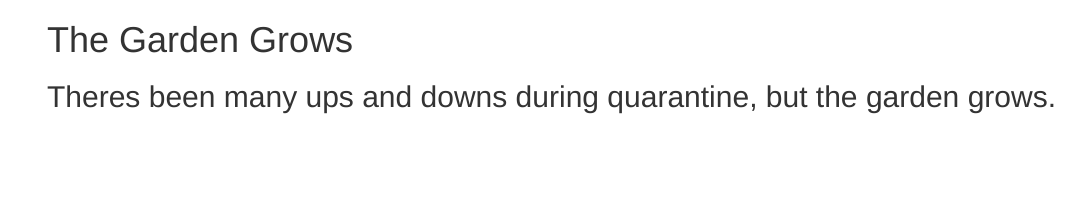
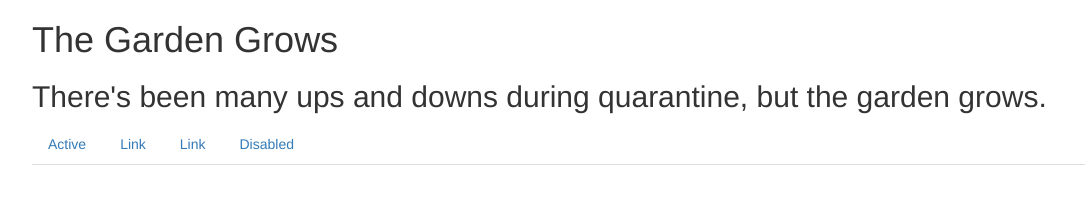
Before and after one commit to fetonecontrol/the-garden, a plain HTML site: page garden.html in a window 1280 px wide. Shown: the whole page, without its empty margins (23-1108 px from the left). Drawn offline with Linux system fonts and the light colour scheme.

Commit message:
add sidebar

```diff
--- a/garden.html
+++ b/garden.html
@@ -7,8 +7,28 @@
   </head>
   <body>
     <div class="container">
+      <div class="row">
+        <div class="col-sm">
       <h1>The Garden Grows</h1>
-      <h2>Theres been many ups and downs during quarantine, but the garden grows.</h2>
+      <h2>There's been many ups and downs during quarantine, but the garden grows.</h2>
+        </div>
+        <div class="col-lg">
+        <ul class="nav nav-tabs">
+          <li class="nav-item">
+            <a class="nav-link active" href="#">Active</a>
+          </li>
+          <li class="nav-item">
+            <a class="nav-link" href="#">Link</a>
+          </li>
+          <li class="nav-item">
+            <a class="nav-link" href="#">Link</a>
+          </li>
+          <li class="nav-item">
+            <a class="nav-link disabled" href="#" tabindex="-1" aria-disabled="true">Disabled</a>
+          </li>
+        </ul>
+        </div>
+      </div>
     </div>
   </body>
 </html>
```
